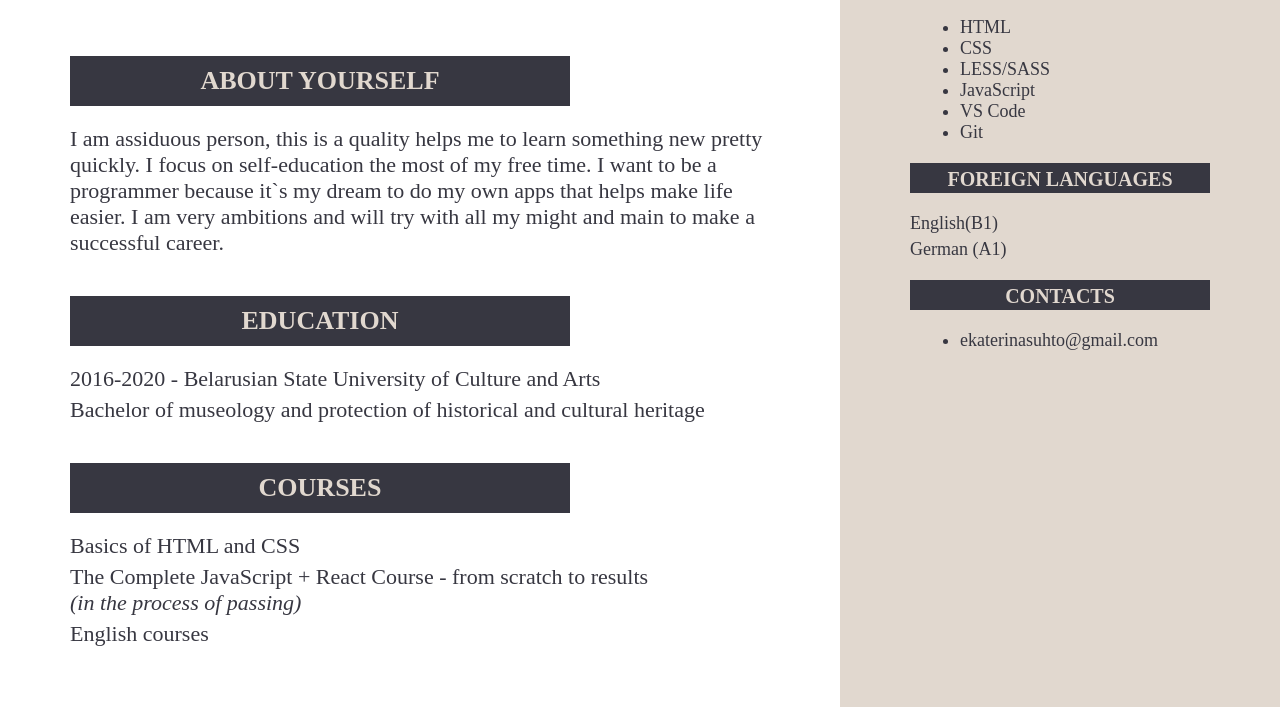
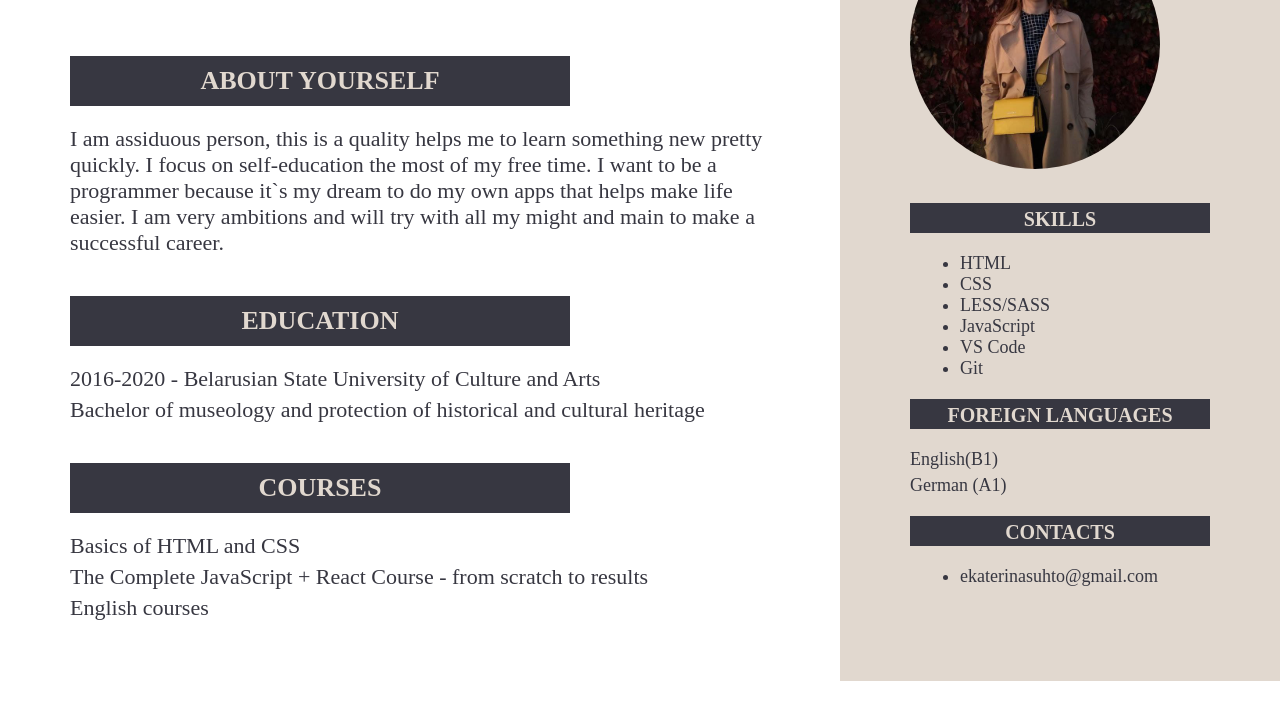
Before and after one commit to kateshukhto/rsschool-cv, a plain HTML site: page index.html in a window 1280 px wide. Shown: the part 101-808 px from the top of the page. Drawn offline with Linux system fonts and the light colour scheme.

Commit message:
update information

```diff
--- a/index.html
+++ b/index.html
@@ -10,7 +10,8 @@
    <title>CV</title>
 </head>
 <body>
-  <div class="site-container">
+  <div class="wrapper">
+    <div class="site-container">
       <div class="content">
         <header>
           <h1>Katerina Shukhto</h1>
@@ -28,13 +29,13 @@
             <h4 class="frame__title">Courses</h4>
           </div>
           <p class="subtitle">Basics of HTML and CSS
-            <span class="wrap">The Complete JavaScript + React Course - from scratch to results <span class="italic">(in the process of passing)</span></span>
+            <span class="wrap">The Complete JavaScript + React Course - from scratch to results</span>
             <span class="wrap">English courses</span></p>
         </main>
     </div>
     <aside>
       <figure>
-        <img src="img/photo.jpg" alt="photo">
+        <img src="/photo.jpg" alt="photo">
       </figure>
       <div class="frame frame-sm">
         <h4 class="frame__title frame__title-sm">Skills</h4>
@@ -60,7 +61,7 @@
         <li class="subtitle subtitle-sm">ekaterinasuhto@gmail.com</li>
       </ul>
     </aside>
-    </div>
+  </div>
   </div>
 </body>
 </html>
```
